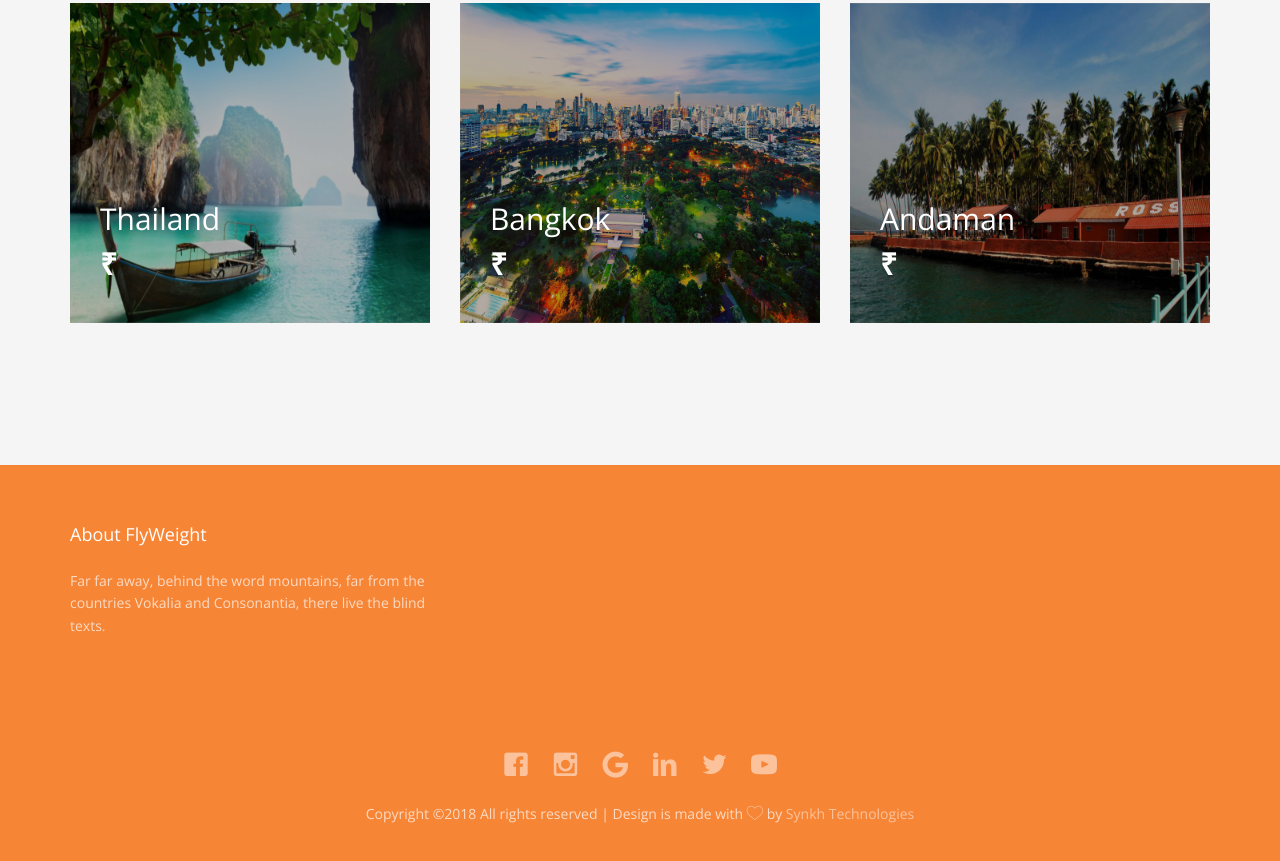
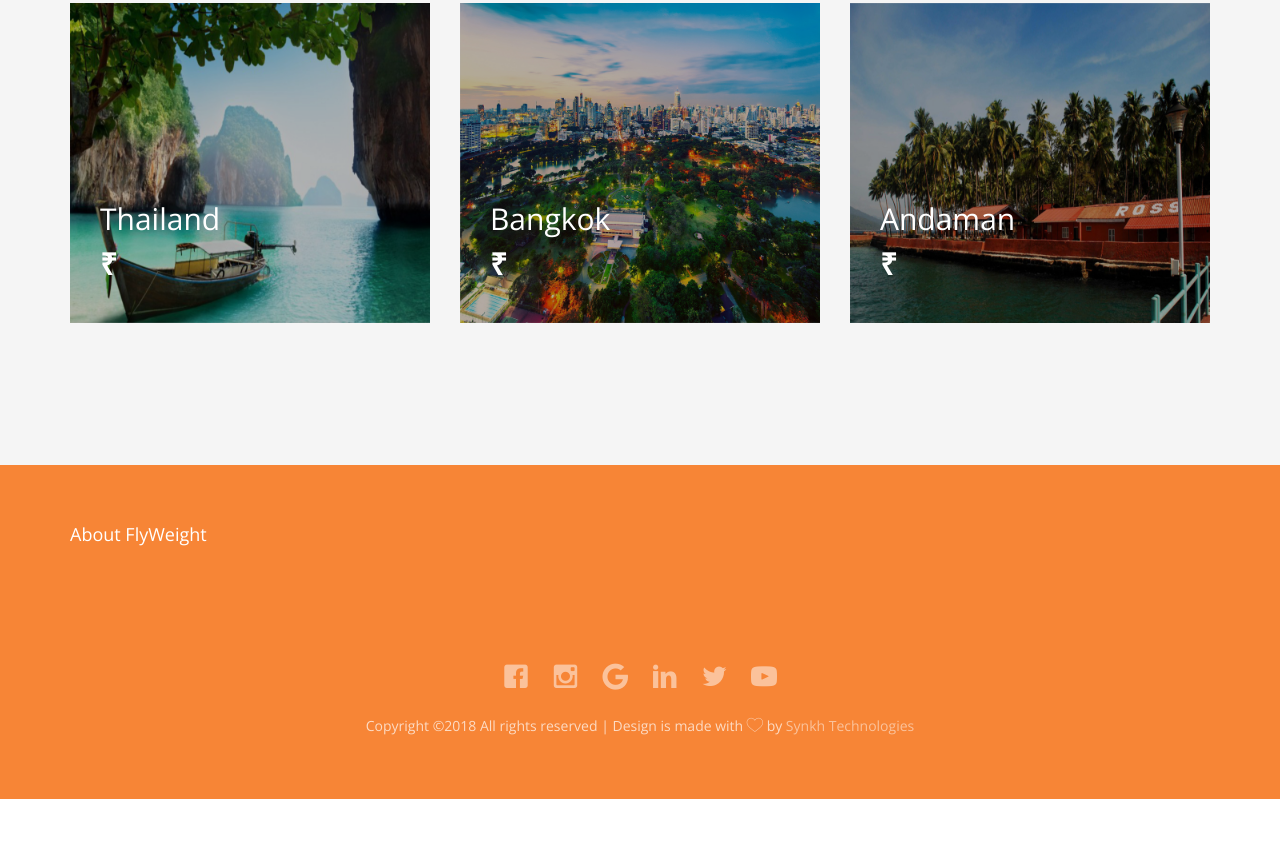
Before and after one commit to flysynkh/flysynkh.github.io, a plain HTML site: page index.html in a window 1280 px wide. Shown: the part 1632-2493 px from the top of the page. After the commit the page ends 2431 px from the top, so only its background shows below. Drawn offline with nearby package versions, Linux system fonts and the light colour scheme; files whose address does not match are found by name; a web font is replaced by a local one.

Commit message:
Update index.html

```diff
--- a/index.html
+++ b/index.html
@@ -370,7 +370,7 @@
 					<div class="row row-bottom-padded-md">
 						<div class="col-md-4 col-sm-4 col-xs-12 fh5co-footer-link">
 							<h3>About FlyWeight</h3>
-							<p>Far far away, behind the word mountains, far from the countries Vokalia and Consonantia, there live the blind texts.</p>
+							<p></p>
 						</div>
 					</div>
 					<div class="row">
```
